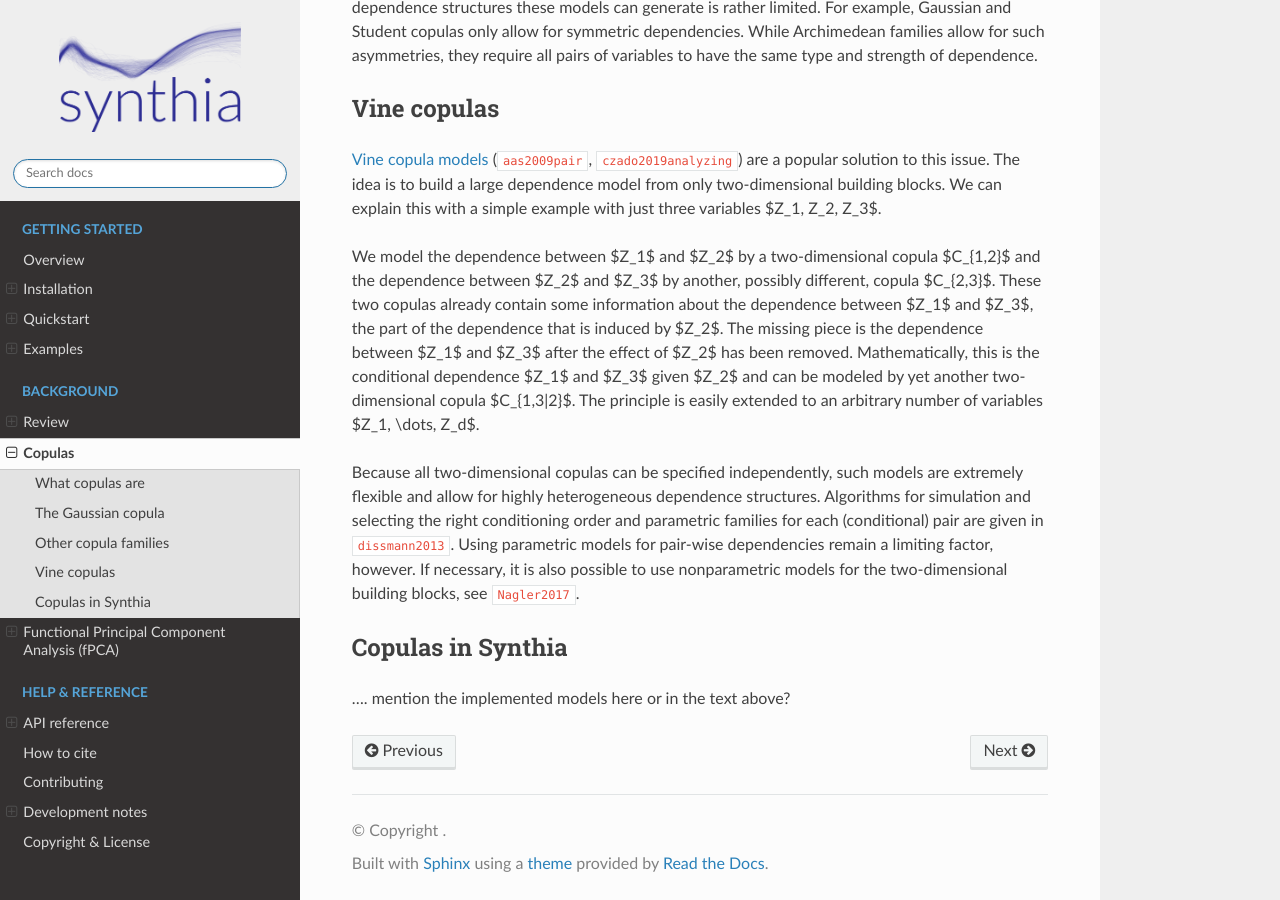
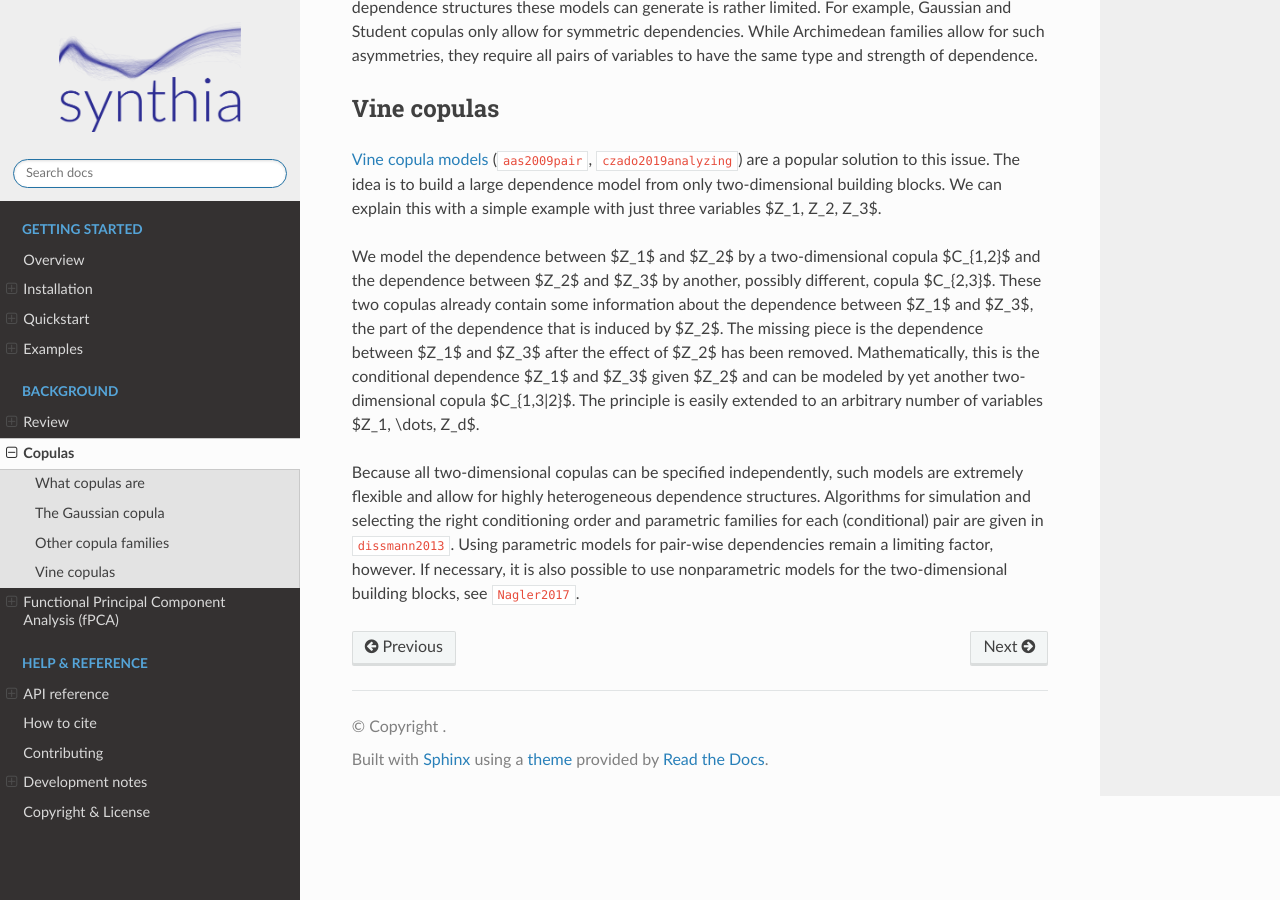
Before and after one commit to dmey/synthia, a Sphinx documentation site: the page built from docs/copula.md, in a window 1280 px wide and 900 px high, scrolled down 1030 px. Built offline with Sphinx 7.4.7 and the Read the Docs theme 2.0.0, drawn with Linux system fonts in a browser that asks for light colours; cross-references to code outside the pages are shown as plain code.

Commit message:
clean up

```diff
--- a/docs/copula.md
+++ b/docs/copula.md
@@ -36,7 +36,3 @@ $Z_2$ and can be modeled by yet another two-dimensional copula
 $C_{1,3|2}$. The principle is easily extended to an arbitrary number of variables $Z_1, \dots, Z_d$.
 
 Because all two-dimensional copulas can be specified independently, such models are extremely flexible and allow for highly heterogeneous dependence structures. Algorithms for simulation and selecting the right conditioning order and parametric families for each (conditional) pair are given in {cite}`dissmann2013`. Using parametric models for pair-wise dependencies remain a limiting factor, however. If necessary, it is also possible to use nonparametric models for the two-dimensional building blocks, see {cite}`Nagler2017`.
-
-## Copulas in Synthia
-
-.... mention the implemented models here or in the text above?
```
Also changed, not shown: docs/fpca.md (+1 -5 lines).
